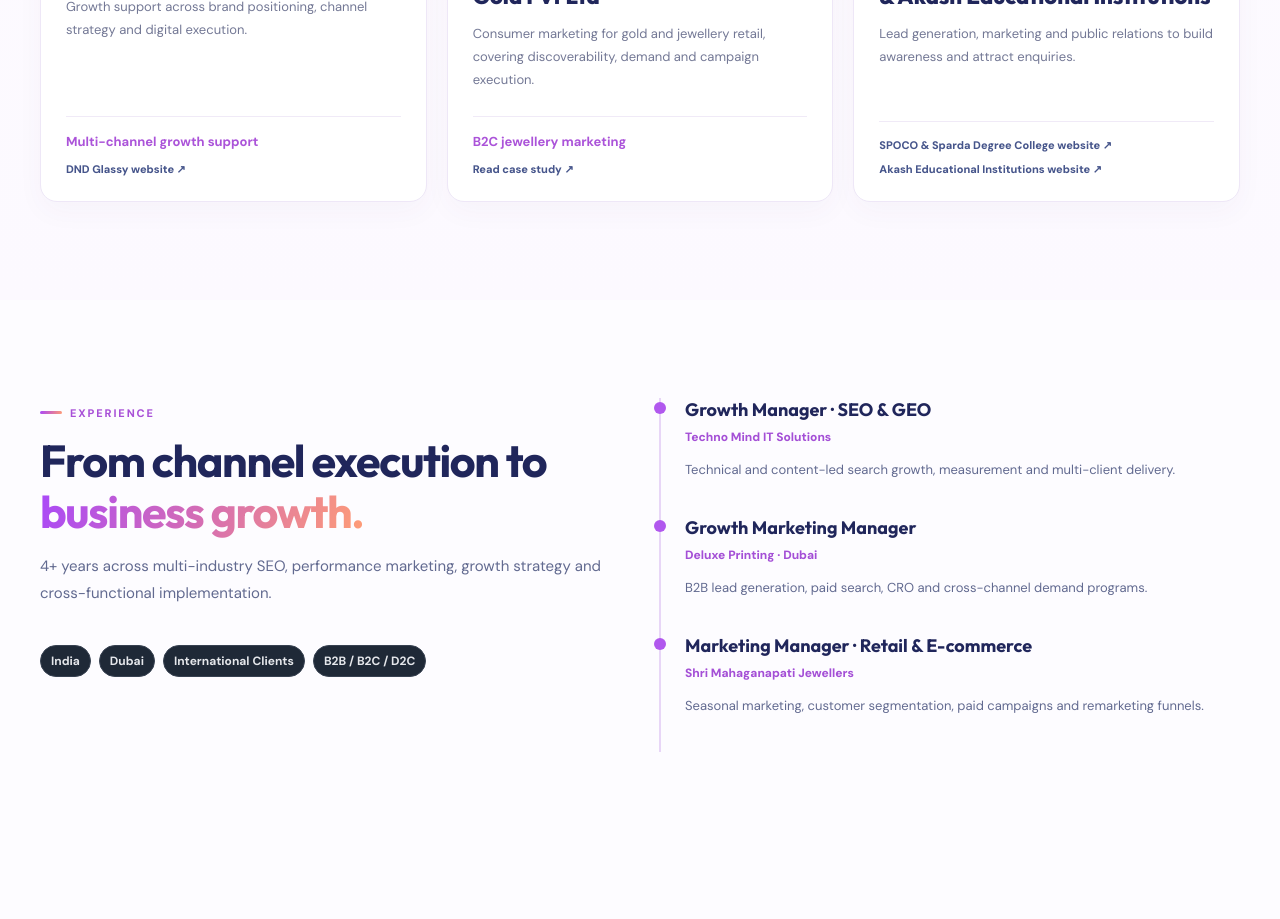
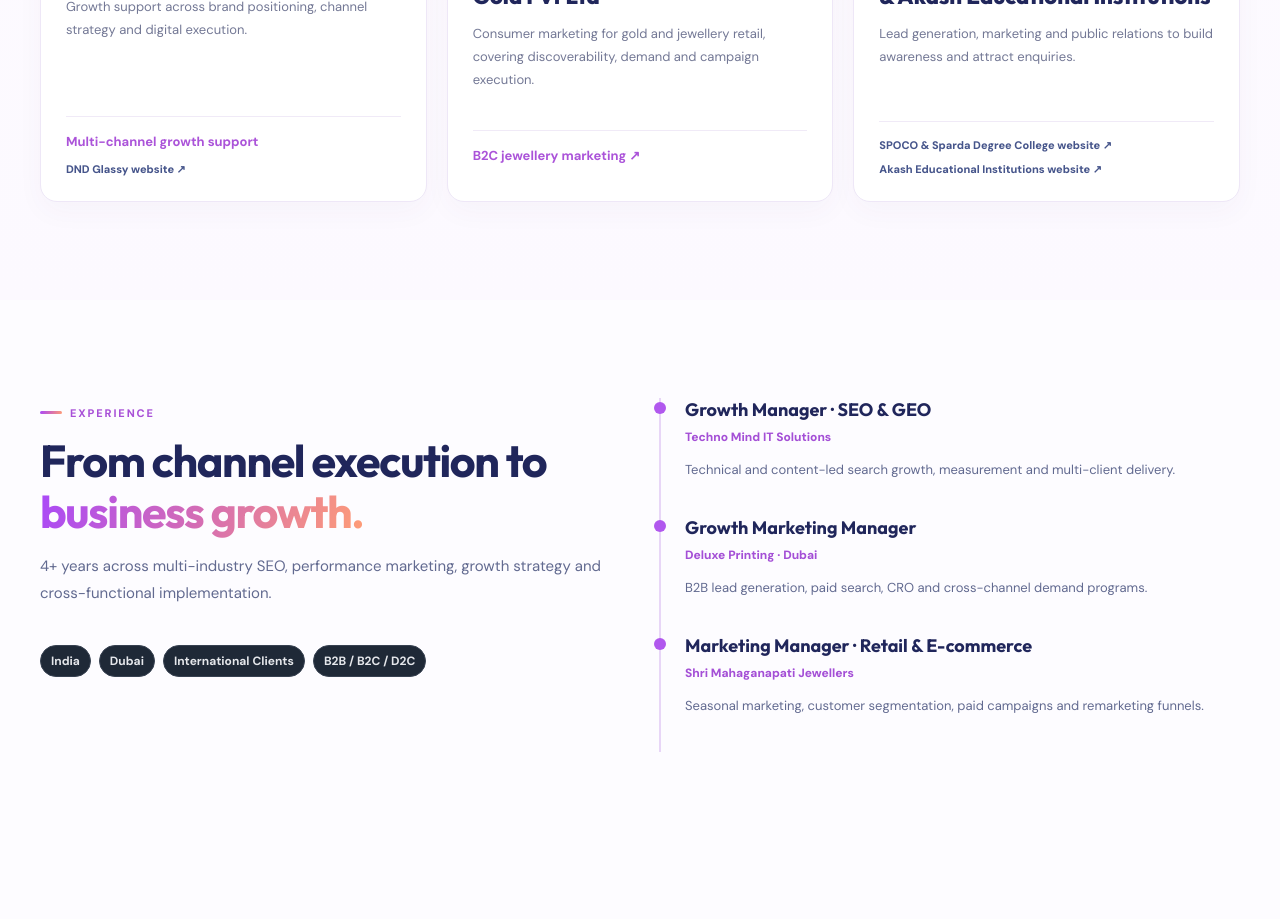
Before and after one commit to MarutiKhapar/portfoliok, a Next.js app: page / in a window 1280 px wide. Shown: the part 4000-4919 px from the top of the page. Built offline with nearby package versions, Linux system fonts and the light colour scheme.

Commit message:
Link the marked jewellery card text to the case study

```diff
--- a/app/components/home/Projects.js
+++ b/app/components/home/Projects.js
@@ -405,10 +405,9 @@ export default function Projects() {
             <h3>MG Jewellers &amp; Swayambhu Gold Pvt Ltd</h3>
             <p>Consumer marketing for gold and jewellery retail, covering discoverability, demand and campaign execution.</p>
             <div className="project-bottom">
-              <strong>B2C jewellery marketing</strong>
-              <div className="project-links">
-                <a href="/work/b2c/goldandretail">Read case study <span aria-hidden="true">↗</span></a>
-              </div>
+              <strong>
+                <a href="/work/b2c/goldandretail">B2C jewellery marketing <span aria-hidden="true">↗</span></a>
+              </strong>
             </div>
           </article>
           <article
```
